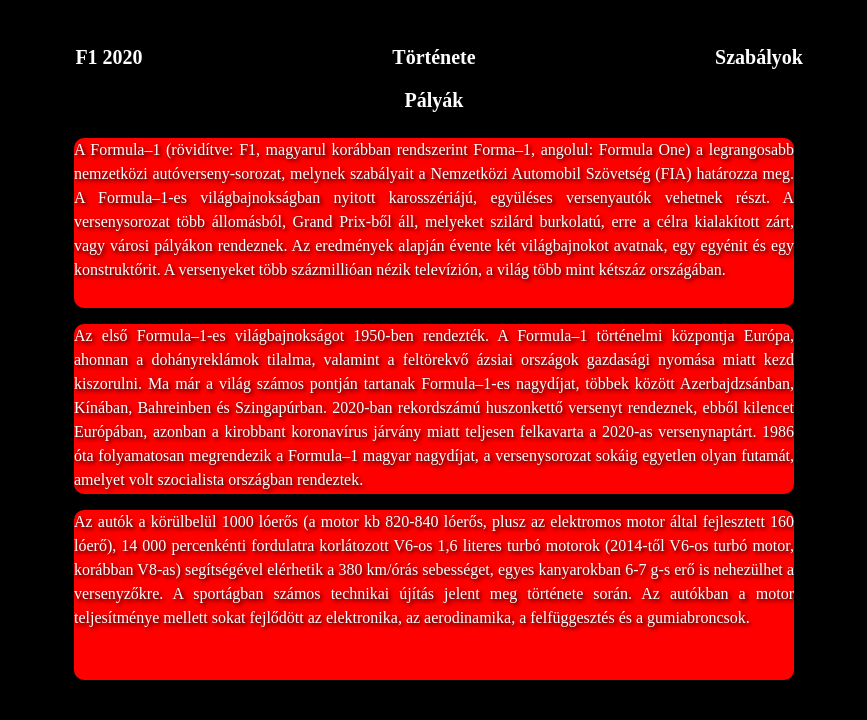
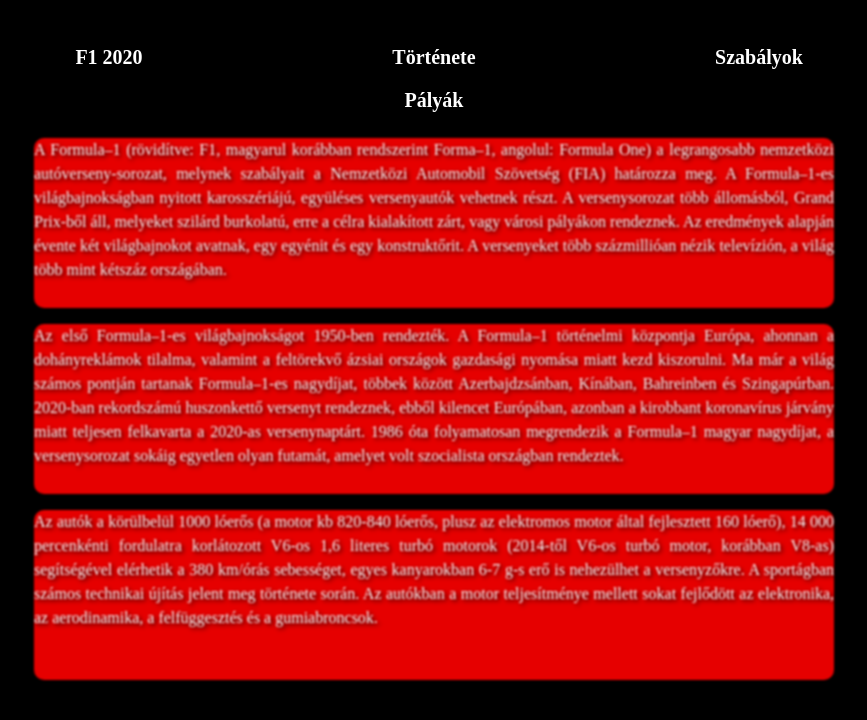
Before and after one commit to Roland1520/Szeretematejet, a website: page Szeretematejet/Kancsi_html/Fooldal/index.html in a window 1280 px wide. Shown: the whole page, without its empty margins (206-1073 px from the left). Drawn offline with Linux system fonts and the light colour scheme.

Commit message:
random szöveg

```diff
--- a/Szeretematejet/Kancsi_html/Fooldal/index.css
+++ b/Szeretematejet/Kancsi_html/Fooldal/index.css
@@ -1,3 +1,6 @@
+* {
+    box-sizing: border-box;
+}
 body{
     background-color: black;
     color: white;
@@ -49,18 +52,24 @@
 
 #logo {
     text-align: center;
-    overflow: auto;
+    overflow: visible;
 }
 p {
     text-align: justify;
     margin-left: auto;
     margin-right: auto;
-    border-color: #ffffff;
-    background-color: #ff0000;
+    border-color: white;
     border-radius: 10px;
-    width: 720px;
+    width: 800px;
     height: 170px;
     line-height: 1.5em;
     overflow: auto;
     text-shadow: 2px 2px 4px black;
+    background: rgba(255, 0, 0,0.9);
+    filter:blur(1px);
 }
+p:hover{
+    filter:blur(0px);
+    background: rgba(255, 0, 0,0.7);
+
+}
--- a/Szeretematejet/Kancsi_html/Fooldal/index.html
+++ b/Szeretematejet/Kancsi_html/Fooldal/index.html
@@ -6,8 +6,11 @@
         <meta charset="UTF-8">
         <meta name="viewport" content="width=device-width, initial-scale=1.0">
         <link href="index.css" rel="stylesheet" type="text/css"/>
+        <link rel="shortcut icon" type="image/x-icon" href="kepek/cimlogo.png"/>
     </head>
     <body>
+        <div id="progressbar"></div>
+        <div id="scrollPath"></div>
         <div id="logo">
             <img src="kepek/F1.png" alt="" width="800"/>
         </div>
```
Also changed, not shown: Szeretematejet/Kancsi_html/Fooldal/kepek/cimlogo.png (added).
